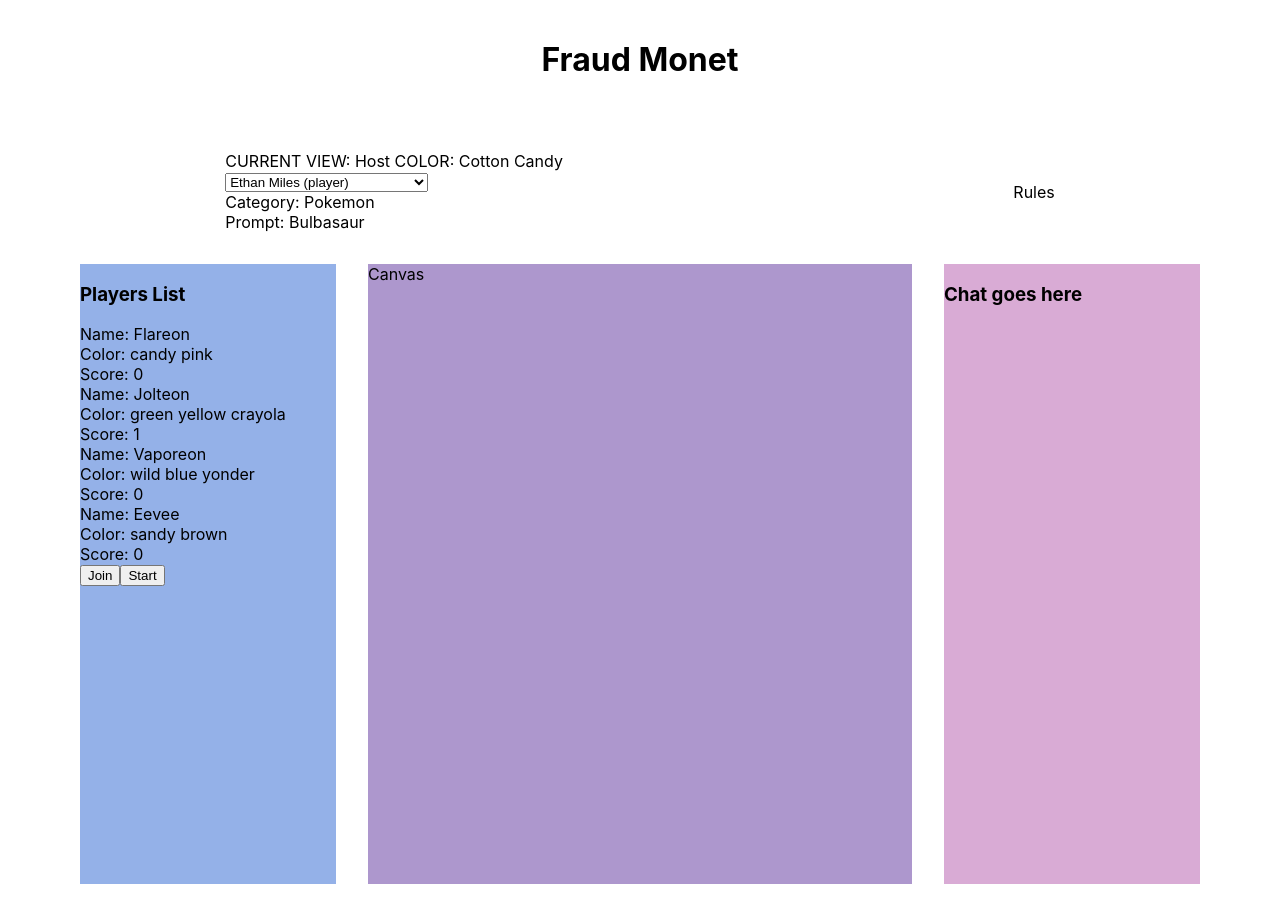
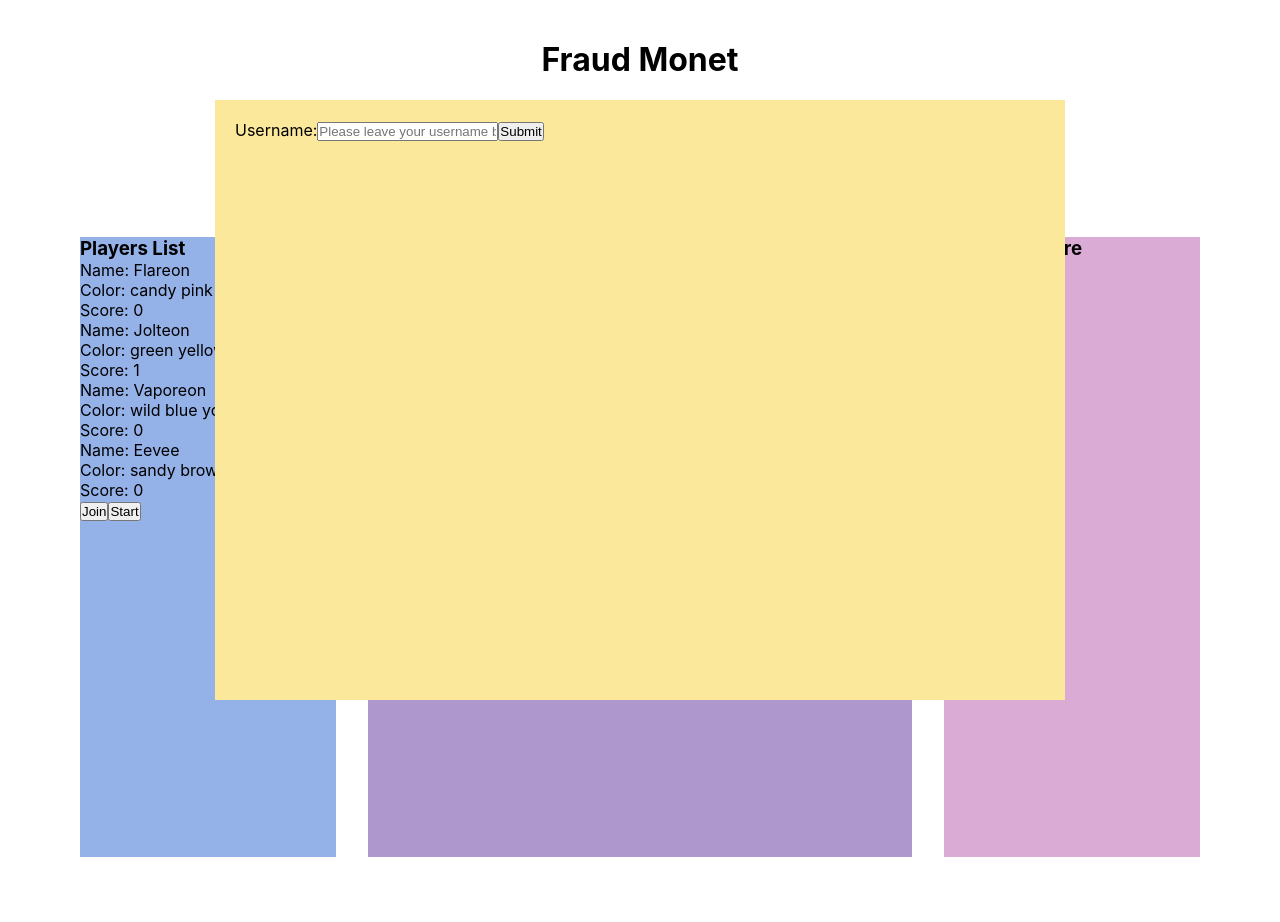
Before and after one commit to TeamVaporeon/fraud-monet, a React (Create React App) app: page / in a window 1280 px wide. Shown: the top 922 px of the page. Before the commit the page ends 884 px from the top, so only its background shows below. Built offline with nearby package versions, Linux system fonts and the light colour scheme.

Commit message:
rules modal username modal added

```diff
--- a/src/Components/GameMainPage/GameMain/GameMain.css
+++ b/src/Components/GameMainPage/GameMain/GameMain.css
@@ -11,6 +11,7 @@
 
 .game_logo {
   margin: 2.5rem;
+  margin-bottom: 0.8rem;
 }
 
 .game_topbar {
@@ -29,6 +30,7 @@
   justify-content: center;
   gap: 2rem;
   margin: 0 5rem;
+  margin-bottom: 5rem;
 }
 
 .game_players {
@@ -45,3 +47,7 @@
   grid-area: c;
   background-color: rgb(217, 171, 213);
 }
+
+.game_rules {
+  cursor: pointer;
+}
--- a/src/Components/GameMainPage/GameMain/GameMain.jsx
+++ b/src/Components/GameMainPage/GameMain/GameMain.jsx
@@ -1,26 +1,48 @@
 /* eslint-disable no-unused-vars */
 import React, { useState, createContext, useEffect, useContext } from 'react';
 import './GameMain.css';
-import Rules from '../Rules/Rules.jsx';
 import PlayerList from '../../playerList.jsx';
 import Chat from '../../Chat';
 import GameLogic from '../../GameLogic';
+import UsernameModal from '../UsernameModal/UsernameModal';
+import Rules from '../Rules/Rules';
+import StartModal from '../StartModal/StartModal';
+import ResultsModal from '../ResultsModal/ResultsModal';
 
 const GameMain = () => {
-  // const [d, setD] = useState(null);
+  // if host, const [openUsername, setOpenUsername] = useState(false);
+  const [openUsername, setOpenUsername] = useState(true);
+  const [openRules, setOpenRules] = useState(false);
+  const [openStart, setOpenStart] = useState(false);
+  const [openResults, setOpenResults] = useState(false);
+  const [playerUsername, setPlayerUsername] = useState(null);
+
   return (
     <div className='game'>
       <h1 className='game_logo'>Fraud Monet</h1>
+      {openRules ? <Rules setOpenRules={setOpenRules} /> : null}
+      {openUsername ? (
+        <UsernameModal
+          setPlayerUsername={setPlayerUsername}
+          setOpenUsername={setOpenUsername}
+        />
+      ) : null}
       <div className='game_topbar'>
         <div>
           <GameLogic />
         </div>
-        {/* <div>Prompt: Dolphin / Fraud</div> */}
-        <div>Rules</div>
+        <div
+          className='game_rules'
+          onClick={() => {
+            setOpenRules(true);
+          }}
+        >
+          Rules
+        </div>
       </div>
       <div className='game_body'>
         <div className='game_players'>
-          <PlayerList/>
+          <PlayerList />
         </div>
         <div className='game_canvas'>Canvas</div>
         <div className='game_chat'>
--- a/src/Components/GameMainPage/Rules/Rules.css
+++ b/src/Components/GameMainPage/Rules/Rules.css
@@ -0,0 +1,55 @@
+*,
+*::before,
+*::after {
+  box-sizing: border-box;
+  margin: 0;
+  padding: 0;
+}
+
+.rules {
+  background-color: #fbe89b;
+  /* box-shadow: 0 2px 20px #e0e4ec; */
+  position: fixed;
+  top: 0;
+  right: 0;
+  bottom: 0;
+  left: 0;
+  margin: auto;
+  width: 850px;
+  max-width: 90%;
+  height: 600px;
+  max-height: 90%;
+  z-index: 1000;
+  color: black;
+}
+
+.rulesContainer {
+  position: absolute;
+  top: 0;
+  left: 0;
+  width: 100%;
+  height: 100%;
+  padding: 20px 20px 20px 20px;
+  overflow: auto;
+  display: flex;
+  flex-direction: column;
+  align-items: flex-end;
+}
+
+.rulesContainer > *:last-child {
+  align-self: stretch;
+}
+
+.ruleCloseBtn {
+  width: 1.5rem;
+  height: 1.5rem;
+  border-radius: 50%;
+  font-size: 1rem;
+  text-align: center;
+  display: block;
+  float: right;
+  cursor: pointer;
+  margin: 0.5rem;
+  background-color: rgba(255, 255, 255, 0);
+  border-color: rgba(255, 255, 255, 0);
+}
--- a/src/Components/GameMainPage/Rules/Rules.jsx
+++ b/src/Components/GameMainPage/Rules/Rules.jsx
@@ -1,13 +1,66 @@
 /* eslint-disable no-unused-vars */
 import React, { useState, createContext, useEffect, useContext } from 'react';
-// import './Rules.css';
+import './Rules.css';
 
-const Rules = () => {
+const Rules = ({ setOpenRules }) => {
   // const [d, setD] = useState(null);
   return (
-    <>
-      <div>Rules Modal</div>
-    </>
+    <div className='rules'>
+      <div className='rulesContainer'>
+        <button
+          className='ruleCloseBtn'
+          onClick={() => {
+            setOpenRules(false);
+          }}
+        >
+          X
+        </button>
+        <div className='ruleText'>
+          <h3>Game Rules</h3>
+          <p>
+            Welcome to Fraud Monet! This is a group drawing game about
+            identifying fakes — without revealing to them what’s really going
+            on.
+          </p>
+
+          <p>
+            Every game of Fraud Monet begins with a <strong>category</strong>{' '}
+            and <strong>prompt</strong>. Every player gets to know the{' '}
+            <strong>category</strong>, but whichever player is the fraud this
+            round doesn’t get to know the specific prompt.
+          </p>
+
+          <p>
+            During each player’s turn, they must draw a{' '}
+            <strong>single line</strong> on the canvas — once they lift their
+            digital pen, their turn is over. If you’re a real artist, your
+            objective is to indicate to the other real artists that you know
+            what the prompt is, without actually revealing that prompt to the
+            fake! If you’re the fraud, your job is to try to figure out what the
+            real prompt is, or at least to convince the other artists that you
+            do.
+          </p>
+
+          <p>
+            After two rounds, it’s time to vote! You’ll have a minute to
+            discuss, and then everyone will <strong>vote</strong> on who they
+            think the fraud is. If they guess wrong, the fraud wins{' '}
+            <strong>2 points</strong>. If they guess correctly, the fraud has{' '}
+            <strong>one chance</strong> to win: if they correctly guess the
+            original prompt, they also win <strong>2 points</strong>. If the
+            real artists correctly guess the fraud and the fraud can’t guess the
+            original prompt, then the real artists win{' '}
+            <strong>1 point each</strong>.
+          </p>
+
+          <p>
+            A standard match of Fraud Monet typically proceeds for 5 games, but
+            you can go as long as you like. Whoever has the most points at the
+            end is the winner!
+          </p>
+        </div>
+      </div>
+    </div>
   );
 };
 
--- a/src/Components/GameMainPage/UsernameModal/UsernameModal.css
+++ b/src/Components/GameMainPage/UsernameModal/UsernameModal.css
@@ -0,0 +1,55 @@
+*,
+*::before,
+*::after {
+  box-sizing: border-box;
+  margin: 0;
+  padding: 0;
+}
+
+.usernameModal {
+  background-color: #fbe89b;
+  /* box-shadow: 0 2px 20px #e0e4ec; */
+  position: fixed;
+  top: 0;
+  right: 0;
+  bottom: 0;
+  left: 0;
+  margin: auto;
+  width: 850px;
+  max-width: 90%;
+  height: 600px;
+  max-height: 90%;
+  z-index: 1000;
+  color: black;
+}
+
+.usernameContainer {
+  position: absolute;
+  top: 0;
+  left: 0;
+  width: 100%;
+  height: 100%;
+  padding: 20px 20px 20px 20px;
+  overflow: auto;
+  display: flex;
+  flex-direction: column;
+  align-items: flex-end;
+}
+
+.usernameContainer > *:last-child {
+  align-self: stretch;
+}
+
+.usernameCloseBtn {
+  width: 1.5rem;
+  height: 1.5rem;
+  border-radius: 50%;
+  font-size: 1rem;
+  text-align: center;
+  display: block;
+  float: right;
+  cursor: pointer;
+  margin: 0.5rem;
+  background-color: rgba(255, 255, 255, 0);
+  border-color: rgba(255, 255, 255, 0);
+}
--- a/src/Components/GameMainPage/UsernameModal/UsernameModal.jsx
+++ b/src/Components/GameMainPage/UsernameModal/UsernameModal.jsx
@@ -1,13 +1,29 @@
 /* eslint-disable no-unused-vars */
 import React, { useState, createContext, useEffect, useContext } from 'react';
-// import './UsernameModal.css';
+import './UsernameModal.css';
 
-const UsernameModal = () => {
-  // const [d, setD] = useState(null);
+const UsernameModal = ({ setPlayerUsername, setOpenUsername }) => {
   return (
-    <>
-      <div>UsernameModal</div>
-    </>
+    <div className='usernameModal'>
+      <div className='usernameContainer'>
+        <form className='usernameForm'>
+          <label>Username:</label>
+          <input
+            className='usernameForm_input'
+            placeholder='Please leave your username before enter the game...'
+            name='usernameForm_name'
+          ></input>
+          <button
+            className='usernameForm_submit'
+            onClick={() => {
+              setOpenUsername(false);
+            }}
+          >
+            Submit
+          </button>
+        </form>
+      </div>
+    </div>
   );
 };
 
```
